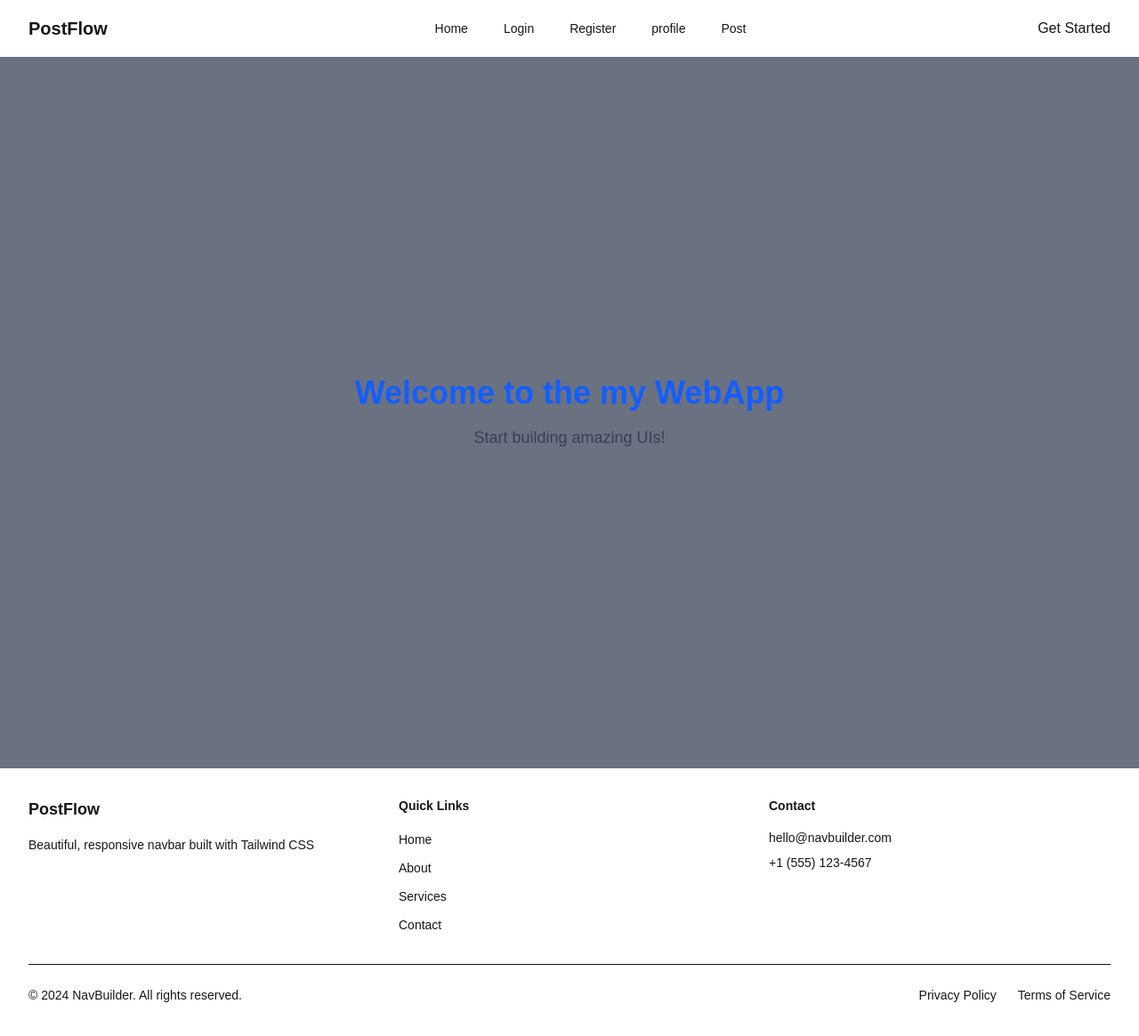
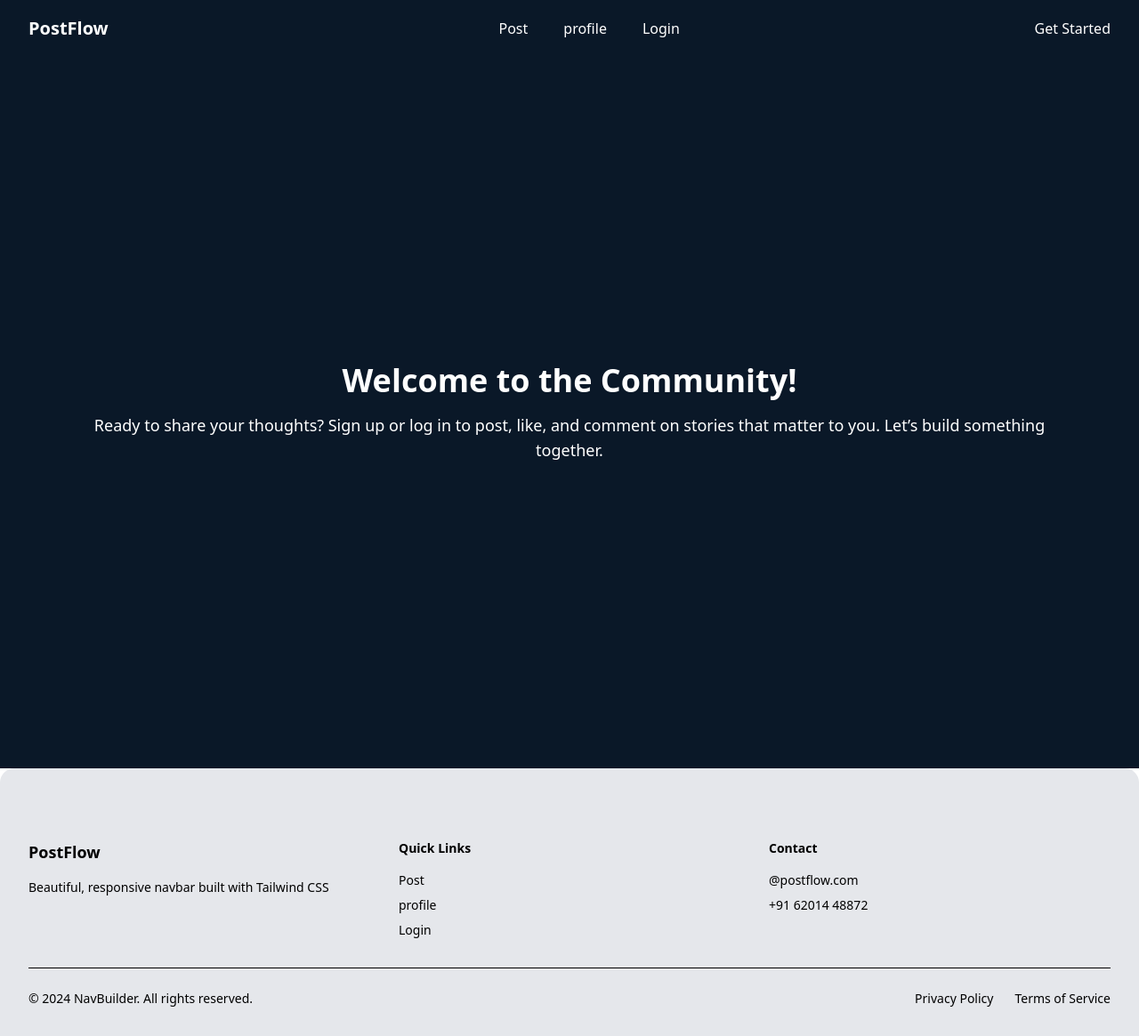
Before and after one commit to gitsforvikki/Pingora, a Next.js app in the folder client/: page / in a window 1280 px wide. Shown: the whole page at 89% size. Built offline with nearby package versions, Linux system fonts and the light colour scheme.

Commit message:
Done some ui changes

```diff
--- a/client/app/globals.css
+++ b/client/app/globals.css
@@ -1,30 +1,22 @@
 @import "tailwindcss";
-
-:root {
-  --background: #ffffff;
-  --foreground: #171717;
-}
-
-@theme inline {
-  --color-background: var(--background);
-  --color-foreground: var(--foreground);
-  --font-sans: var(--font-geist-sans);
-  --font-mono: var(--font-geist-mono);
-}
-
-@media (prefers-color-scheme: dark) {
-  :root {
-    --background: #0a0a0a;
-    --foreground: #ededed;
-  }
-}
-
-body {
-  background: var(--background);
-  color: var(--foreground);
-  font-family: Arial, Helvetica, sans-serif;
-}
 
 .container {
   @apply lg:max-w-[1300px] mx-auto px-4 sm:px-6 lg:px-8;
 }
+
+.nav-background {
+  background-color: #0a1828;
+}
+
+.background {
+  background-color: #0a1828;
+}
+
+.custom-button {
+  background-color: #7169e6;
+}
+
+.gradient-button {
+  background-image: linear-gradient(to right, #2563eb, #9333ea);
+  transition: background-image 0.3s ease;
+}
--- a/client/app/page.tsx
+++ b/client/app/page.tsx
@@ -1,10 +1,13 @@
 export default function Home() {
   return (
-    <main className="flex min-h-screen flex-col items-center justify-center p-24 bg-gray-500">
-      <h1 className="text-4xl font-bold text-blue-600">
-        Welcome to the my WebApp
+    <main className="background flex min-h-screen flex-col items-center justify-center p-24">
+      <h1 className="text-4xl font-bold text-white">
+        Welcome to the Community!
       </h1>
-      <p className="mt-4 text-lg text-gray-700">Start building amazing UIs!</p>
+      <p className="mt-4 text-lg text-white text-center">
+        Ready to share your thoughts? Sign up or log in to post, like, and
+        comment on stories that matter to you. Let’s build something together.
+      </p>
     </main>
   );
 }
--- a/client/app/register/page.tsx
+++ b/client/app/register/page.tsx
@@ -43,9 +43,9 @@ export default function RegisterPage() {
   };
 
   return (
-    <div className="min-h-screen bg-gradient-to-br from-blue-50 via-white to-purple-50 flex items-center justify-center p-4">
+    <div className="min-h-screen background flex items-center justify-center p-4">
       <div className="w-full max-w-md">
-        <div className="rounded-lg border bg-white/80 backdrop-blur-sm shadow-xl">
+        <div className="rounded-lg bg-white/80 backdrop-blur-sm shadow-xl">
           {/* Header */}
           <div className="flex flex-col space-y-1.5 p-6 text-center pb-6">
             <h3 className="text-3xl font-bold bg-gradient-to-r from-blue-600 to-purple-600 bg-clip-text text-transparent">
@@ -134,7 +134,7 @@ export default function RegisterPage() {
 
               <button
                 type="submit"
-                className="inline-flex items-center justify-center rounded-md text-sm font-medium w-full h-12 bg-gradient-to-r from-blue-600 to-purple-600 hover:from-blue-700 hover:to-purple-700 text-white font-semibold transition-all duration-200 transform hover:scale-[1.02] active:scale-[0.98] focus-visible:outline-none focus-visible:ring-2 focus-visible:ring-blue-500 focus-visible:ring-offset-2"
+                className="inline-flex items-center justify-center rounded-md text-sm font-medium w-full h-12 bg-gradient-to-r gradient-button text-white  transition-all duration-200 transform hover:scale-[1.02] active:scale-[0.98] focus-visible:outline-none focus-visible:ring-2 focus-visible:ring-blue-500 focus-visible:ring-offset-2"
               >
                 Sign In
               </button>
--- a/client/component/ui/footer/Footer.tsx
+++ b/client/component/ui/footer/Footer.tsx
@@ -1,6 +1,9 @@
+import Link from "next/link";
+import { navigation } from "@/constant";
+
 export const Footer = () => {
   return (
-    <footer className="border-navbar-border bg-navbar-background">
+    <footer className="bg-gray-200 pt-6 md:pt-8 lg:pt-12 rounded-t-2xl">
       <div className="container">
         <div className="py-8">
           <div className="grid grid-cols-1 md:grid-cols-3 gap-8">
@@ -18,40 +21,18 @@ export const Footer = () => {
               <h4 className="text-sm font-semibold text-navbar-text">
                 Quick Links
               </h4>
-              <ul className="space-y-2">
-                <li>
-                  <a
-                    href="#"
+
+              <div className="flex flex-col gap-y-2">
+                {navigation.map(({ name, href }) => (
+                  <Link
+                    href={href}
+                    key={name}
                     className="text-sm text-muted-foreground hover:text-navbar-text-hover transition-colors"
                   >
-                    Home
-                  </a>
-                </li>
-                <li>
-                  <a
-                    href="#"
-                    className="text-sm text-muted-foreground hover:text-navbar-text-hover transition-colors"
-                  >
-                    About
-                  </a>
-                </li>
-                <li>
-                  <a
-                    href="#"
-                    className="text-sm text-muted-foreground hover:text-navbar-text-hover transition-colors"
-                  >
-                    Services
-                  </a>
-                </li>
-                <li>
-                  <a
-                    href="#"
-                    className="text-sm text-muted-foreground hover:text-navbar-text-hover transition-colors"
-                  >
-                    Contact
-                  </a>
-                </li>
-              </ul>
+                    {name}
+                  </Link>
+                ))}
+              </div>
             </div>
 
             {/* Contact Info */}
@@ -60,8 +41,8 @@ export const Footer = () => {
                 Contact
               </h4>
               <div className="space-y-2 text-sm text-muted-foreground">
-                <p>hello@navbuilder.com</p>
-                <p>+1 (555) 123-4567</p>
+                <p>@postflow.com</p>
+                <p>+91 62014 48872</p>
               </div>
             </div>
           </div>
--- a/client/component/ui/navbar/Navbar.tsx
+++ b/client/component/ui/navbar/Navbar.tsx
@@ -4,39 +4,31 @@ import { useState } from "react";
 import Link from "next/link";
 import { Menu, X } from "lucide-react";
 import { routes } from "@/utils/routes";
+import { navigation } from "@/constant";
 
 const Navbar = () => {
   const [isOpen, setIsOpen] = useState(false);
 
-  const navigation = [
-    { name: "Home", href: routes.HOME },
-    { name: "Login", href: routes.LOGIN },
-    { name: "Register", href: routes.REGISTER },
-    { name: "profile", href: routes.USER },
-    { name: "Post", href: routes.POST },
-  ];
-
   return (
-    <nav className="border-navbar-border sticky top-0 z-50 backdrop-blur-sm">
+    <nav className="sticky top-0 z-50 backdrop-blur-sm nav-background">
       <div className="container">
         <div className="flex justify-between items-center h-16">
           <div className="flex-shrink-0">
             <Link
               href={routes.HOME}
-              className="text-xl font-bold text-navbar-text hover:text-navbar-text-hover transition-colors"
+              className="text-xl font-bold hover:scale-110 transition-all duration-200 text-white"
             >
               PostFlow
             </Link>
           </div>
 
-          {/* Desktop Navigation */}
           <div className="hidden md:block">
-            <div className="ml-10 flex items-baseline space-x-4">
+            <div className="ml-10 flex items-baseline space-x-10">
               {navigation.map((item) => (
                 <Link
                   key={item.name}
                   href={item.href}
-                  className="text-navbar-text hover:text-navbar-text-hover px-3 py-2 rounded-md text-sm font-medium transition-colors duration-200 hover:bg-muted/50"
+                  className="text-white rounded-md text-base font-medium hover:scale-110 transition-all duration-200"
                 >
                   {item.name}
                 </Link>
@@ -44,10 +36,11 @@ const Navbar = () => {
             </div>
           </div>
 
-          {/* Desktop CTA Button */}
           <div className="hidden md:block">
-            <Link href={routes.REGISTER} className="cursor-pointer">
-              <button>Get Started</button>
+            <Link href={routes.REGISTER}>
+              <button className="text-white cursor-pointer hover:scale-110 transition-all duration-200">
+                Get Started
+              </button>
             </Link>
           </div>
 
@@ -58,9 +51,9 @@ const Navbar = () => {
               className="text-navbar-text hover:text-navbar-text-hover"
             >
               {isOpen ? (
-                <X className="h-6 w-6" />
+                <X className="h-6 w-6" stroke="white" />
               ) : (
-                <Menu className="h-6 w-6" />
+                <Menu className="h-6 w-6" stroke="white" />
               )}
             </button>
           </div>
@@ -70,21 +63,19 @@ const Navbar = () => {
       {/* Mobile Navigation Menu */}
       {isOpen && (
         <div className="md:hidden">
-          <div className="px-2 pt-2 pb-3 space-y-1 bg-navbar-mobile-bg border-t border-navbar-border">
+          <div className="flex flex-col gap-y-2 px-2 pt-2 pb-3">
             {navigation.map((item) => (
               <Link
                 key={item.name}
                 href={item.href}
-                className="text-navbar-text hover:text-navbar-text-hover block px-3 py-2 rounded-md text-base font-medium transition-colors duration-200 hover:bg-muted/50"
+                className="px-3 py-2 rounded-md text-base font-medium text-white hover:scale-110 transition-all duration-300"
                 onClick={() => setIsOpen(false)}
               >
                 {item.name}
               </Link>
             ))}
-            <div className="px-3 pt-4">
-              <Link href={routes.REGISTER}>
-                <button className="w-full">Get Started</button>
-              </Link>
+            <div className="px-3 py-2 text-center gradient-button rounded-2xl">
+              <Link href={routes.REGISTER}>Get Started</Link>
             </div>
           </div>
         </div>
--- /dev/null
+++ b/client/constant.ts
@@ -0,0 +1,7 @@
+import { routes } from "./utils/routes";
+
+export const navigation = [
+  { name: "Post", href: routes.POST },
+  { name: "profile", href: routes.USER },
+  { name: "Login", href: routes.LOGIN },
+];
--- a/client/modules/post/PostCard.tsx
+++ b/client/modules/post/PostCard.tsx
@@ -37,7 +37,6 @@ export function PostCard({
 
   const { userinfo } = useSelector((state: RootState) => state.user);
 
-  // Sync like status based on current user and post.likes
   useEffect(() => {
     if (!userinfo || !post.likes) {
       setIsLiked(false);
@@ -158,7 +157,7 @@ export function PostCard({
               typeof post.image === "string" ? post.image : post.image.src || ""
             }
             alt="Post content"
-            className="w-full h-auto max-h-96 object-cover"
+            className="w-full h-auto max-h-96 object-contain rounded-2xl"
             width={100}
             height={100}
           />
--- a/client/modules/users/UserLogin.tsx
+++ b/client/modules/users/UserLogin.tsx
@@ -13,6 +13,7 @@ export const UserLogin = ({ name, email, isAdmin }: UserLoginProps) => {
         {" "}
         {isAdmin ? "Admin" : "Notnhave admin access"}
       </h4>
+      <span className="text-white text-xl underline">Under development..</span>
     </div>
   );
 };
```
Also changed, not shown: client/app/login/page.tsx (+4 -6 lines), client/app/posts/page.tsx (+23 -4 lines).
